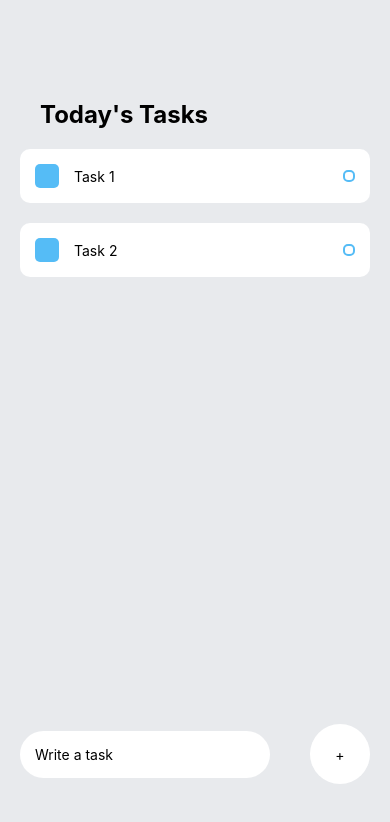
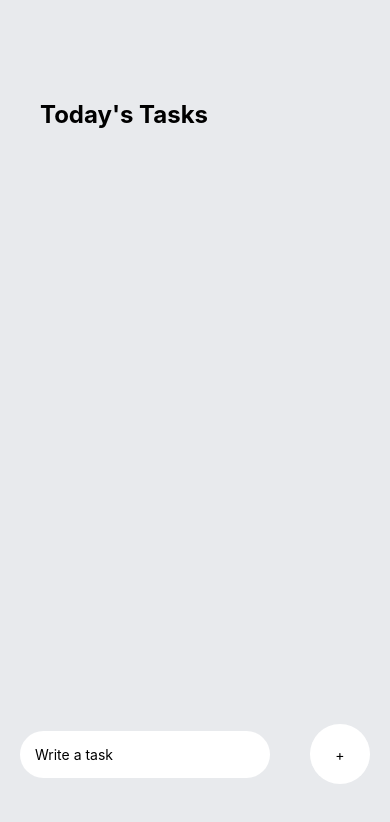
Before and after one commit to Wistoft2410/todoList, a React Native app in the folder todoList/: screen / in a window 390 px wide. Shown: the top 822 px of the page. Built offline with nearby package versions, Linux system fonts and the light colour scheme.

Commit message:
Update App.js removed hardcoded tasks

```diff
--- a/todoList/App.js
+++ b/todoList/App.js
@@ -37,8 +37,6 @@ const completeTask = (index) => {
             )
           })
         }
-          <Task text={'Task 1'}/>
-          <Task text={'Task 2'}/>
 
         </View>
 
```
